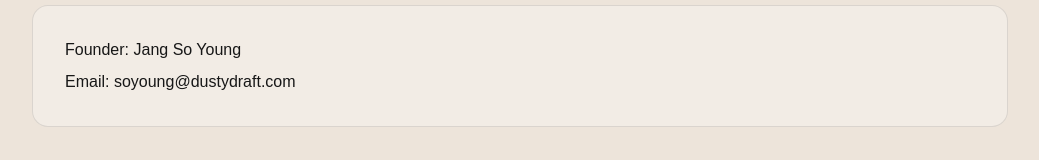
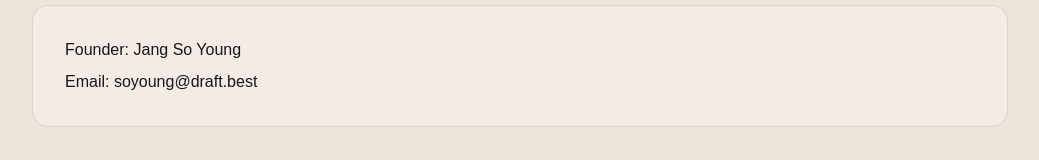
Before and after one commit to dusty-agent/dustydraft-site, a Next.js app: page /company in a window 1280 px wide. Shown: the part 718-878 px from the top of the page, without its empty margins (120-1159 px from the left). Built offline with nearby package versions, Linux system fonts and the light colour scheme.

Commit message:
soyoung@draft.best

```diff
--- a/app/company/page.tsx
+++ b/app/company/page.tsx
@@ -32,7 +32,7 @@ export default function CompanyPage() {
 
         <div className="border border-black/10 rounded-2xl p-8 bg-white/30">
           <p>Founder: Jang So Young</p>
-          <p className="mt-2">Email: soyoung@dustydraft.com</p>
+          <p className="mt-2">Email: soyoung@draft.best</p>
         </div>
       </section>
 
```
